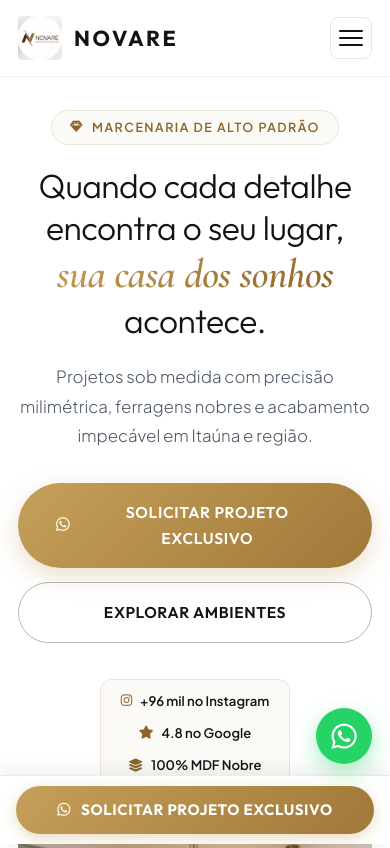
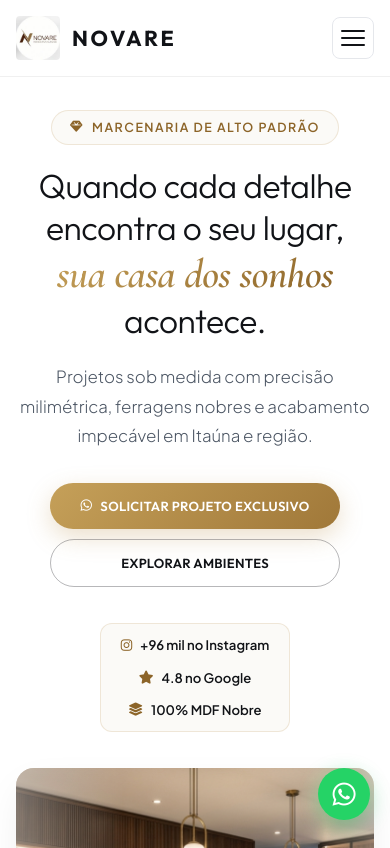
Before and after one commit to jotapdsgn/meus-projetos-lp, a website: page novare-moveis/index.html in a window 390 px wide. Shown: the top 848 px of the page. Drawn offline with nearby package versions, Linux system fonts and the light colour scheme.

Commit message:
feat: remocao da barra fixa inferior no mobile e reducao do tamanho dos botoes

```diff
--- a/novare-moveis/index.html
+++ b/novare-moveis/index.html
@@ -362,14 +362,6 @@
     <i class="fa-brands fa-whatsapp"></i>
   </a>
 
-  <!-- BARRA MOBILE FIXA -->
-  <div class="mobile-sticky-bar">
-    <a href="https://wa.me/5537998055769?text=Ol%C3%A1,%20gostaria%20de%20solicitar%20um%20projeto%20com%20a%20Novare%20M%C3%B3veis!" target="_blank" rel="noopener noreferrer" class="mobile-sticky-btn">
-      <i class="fa-brands fa-whatsapp"></i>
-      <span>Solicitar Projeto Exclusivo</span>
-    </a>
-  </div>
-
   <script>
     // Header Glass Scroll & Mobile Toggle
     document.addEventListener('DOMContentLoaded', () => {
--- a/novare-moveis/styles.css
+++ b/novare-moveis/styles.css
@@ -66,13 +66,6 @@ body {
   font-weight: 350;
   overflow-x: hidden;
   -webkit-font-smoothing: antialiased;
-  padding-bottom: 72px;
-}
-
-@media (min-width: 901px) {
-  body {
-    padding-bottom: 0;
-  }
 }
 
 h1, h2, h3, h4, h5, h6 {
@@ -906,66 +899,19 @@ ul {
 
 .whatsapp-float-btn {
   position: fixed;
-  bottom: 80px;
-  right: 18px;
-  width: 56px;
-  height: 56px;
+  bottom: 24px;
+  right: 20px;
+  width: 52px;
+  height: 52px;
   border-radius: 50%;
   background: #25d366;
   color: #ffffff !important;
   display: flex;
   align-items: center;
   justify-content: center;
-  font-size: 1.8rem;
-  box-shadow: 0 8px 22px rgba(37, 211, 102, 0.4);
+  font-size: 1.65rem;
+  box-shadow: 0 6px 20px rgba(37, 211, 102, 0.4);
   z-index: 999;
-}
-
-@media (min-width: 901px) {
-  .whatsapp-float-btn {
-    bottom: 26px;
-    right: 26px;
-  }
-}
-
-.mobile-sticky-bar {
-  display: block;
-  position: fixed;
-  bottom: 0;
-  left: 0;
-  right: 0;
-  background: rgba(255, 255, 255, 0.98);
-  backdrop-filter: blur(12px);
-  -webkit-backdrop-filter: blur(12px);
-  padding: 10px 16px;
-  padding-bottom: max(10px, env(safe-area-inset-bottom));
-  box-shadow: 0 -4px 18px rgba(0, 0, 0, 0.08);
-  z-index: 998;
-  border-top: 1.5px solid var(--border-light);
-}
-
-@media (min-width: 901px) {
-  .mobile-sticky-bar {
-    display: none;
-  }
-}
-
-.mobile-sticky-btn {
-  display: flex;
-  align-items: center;
-  justify-content: center;
-  gap: 10px;
-  width: 100%;
-  height: 48px;
-  background: var(--gold-gradient);
-  color: #ffffff !important;
-  border-radius: var(--radius-full);
-  font-family: var(--font-heading);
-  font-weight: 700;
-  font-size: 0.94rem;
-  letter-spacing: 0.04em;
-  text-transform: uppercase;
-  box-shadow: 0 4px 14px rgba(184, 141, 68, 0.3);
 }
 
 /* ==========================================================================
@@ -1042,7 +988,31 @@ ul {
 
 @media (max-width: 640px) {
   .container {
-    padding: 0 18px;
+    padding: 0 16px;
+  }
+
+  .btn {
+    padding: 11px 20px;
+    font-size: 0.8rem;
+    min-height: 40px;
+    gap: 8px;
+    letter-spacing: 0.02em;
+  }
+
+  .btn-lg {
+    padding: 12px 22px;
+    font-size: 0.82rem;
+    min-height: 42px;
+  }
+
+  .hero-cta-group {
+    gap: 10px;
+    justify-content: center;
+  }
+
+  .hero-cta-group .btn {
+    width: 100%;
+    max-width: 290px;
   }
 
   .collections-grid {
@@ -1061,10 +1031,6 @@ ul {
 
   .proof-divider {
     display: none;
-  }
-
-  .hero-cta-group .btn {
-    width: 100%;
   }
 
   .contact-box-clean {
```
